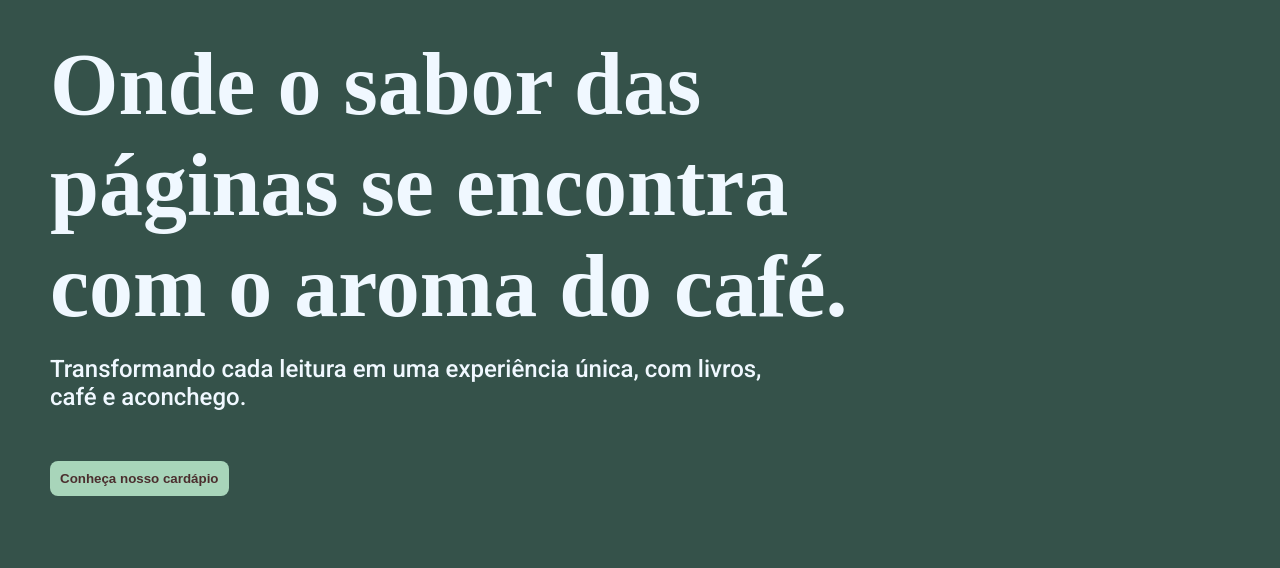
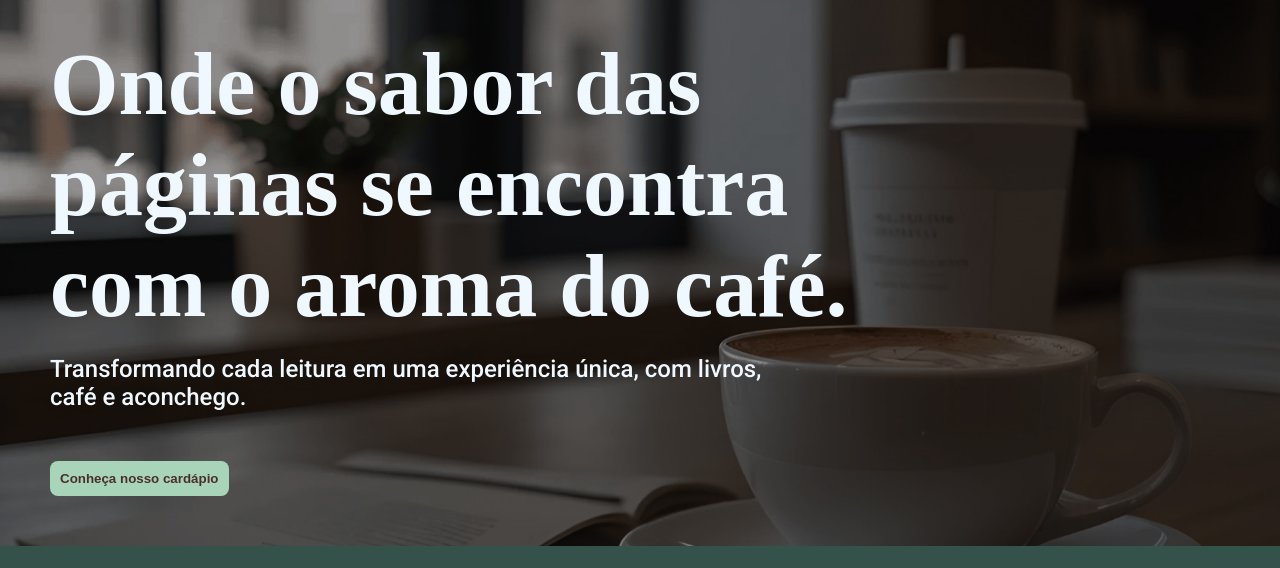
Before and after one commit to costaduda9/index, a plain HTML site: page index.html in a window 1280 px wide. Shown: the part 76-644 px from the top of the page. Drawn offline with Linux system fonts and the light colour scheme; files whose address does not match are found by name; a web font is replaced by a local one.

Commit message:
Add files via upload

```diff
--- a/carrinho.css
+++ b/carrinho.css
@@ -30,7 +30,7 @@ ol {
 }
 
 .foto {
-  background-image: url("Section 1.jpg");
+  background-image: url("images/Section 1.jpg");
   background-repeat: no-repeat;
   background-size: cover;
   padding: 50px;
```
